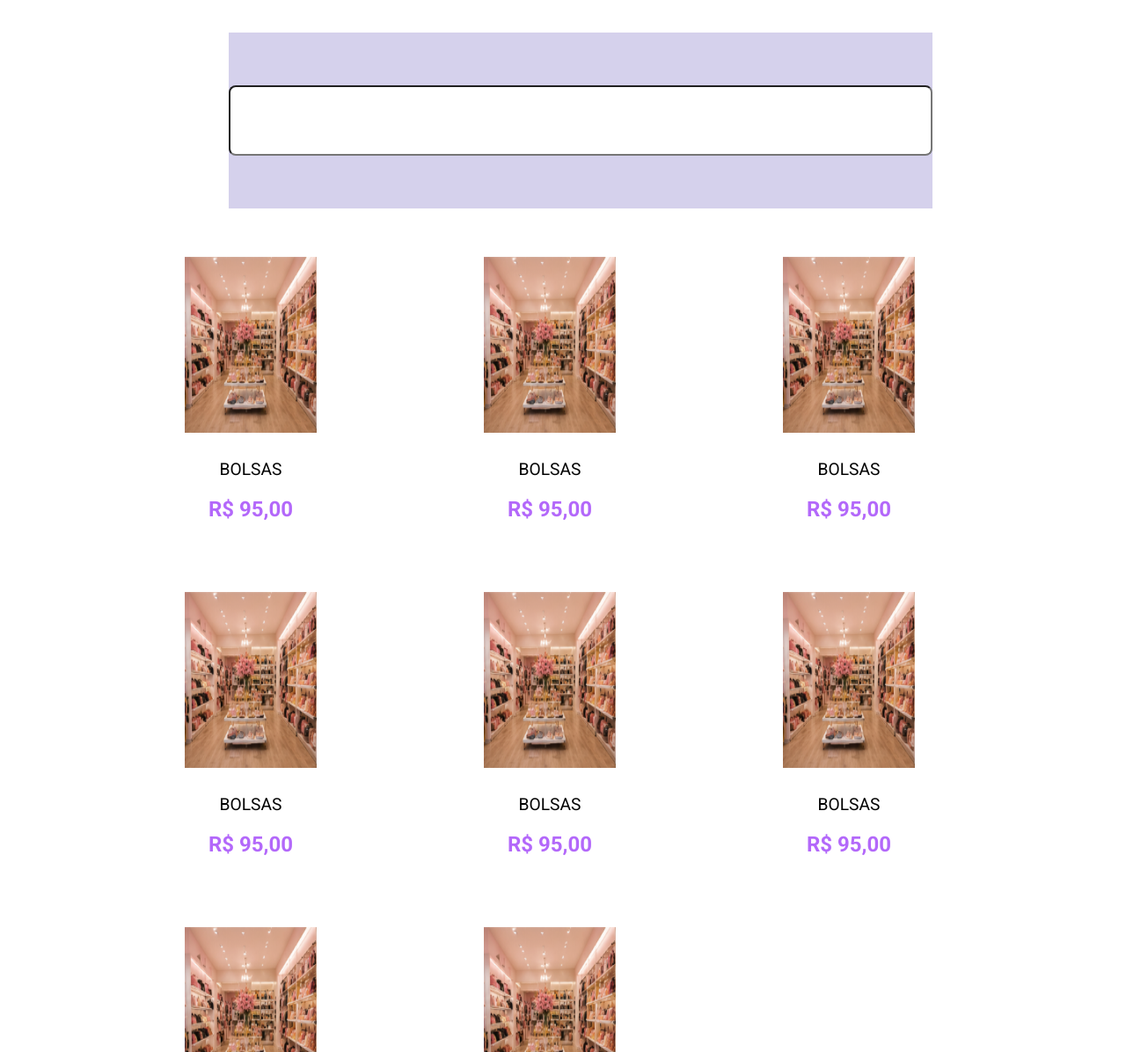
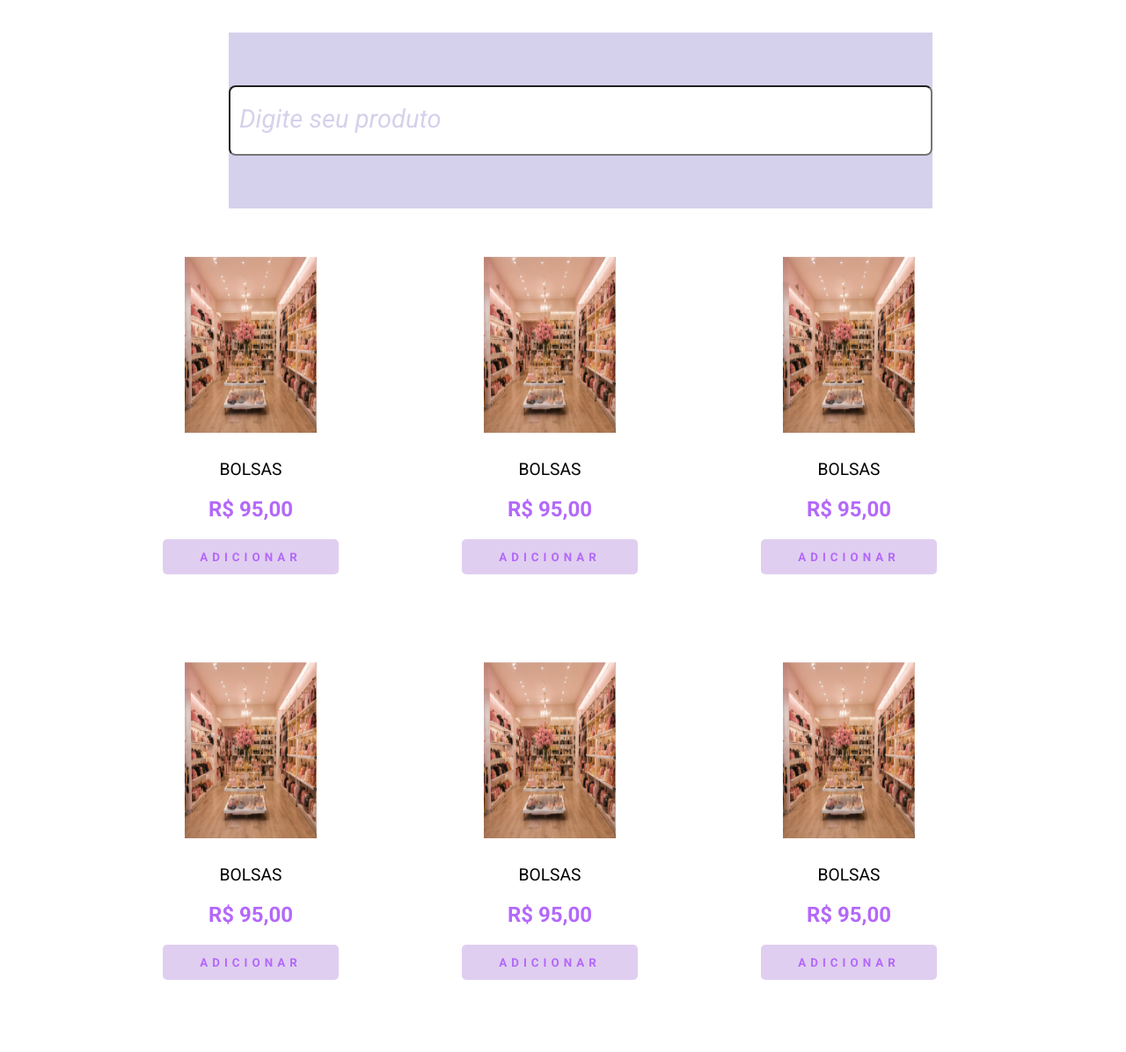
Before and after one commit to giovanavoliveira8-sketch/projeto_minha_loja, a plain HTML site: page index.html in a window 1280 px wide. Shown: the part 83-1279 px from the top of the page at 88% size. Drawn offline with Linux system fonts and the light colour scheme.

Commit message:
Modificado

```diff
--- a/index.html
+++ b/index.html
@@ -25,7 +25,7 @@
     </header>
 
     <section id="pesquisa">
-        <input type="text" name="pesquisa" id="pesquisa" class="input-pesquisa">
+        <input type="text" name="pesquisa" id="pesquisa" class="input-pesquisa" placeholder="Digite seu produto">
     </section>
 
     <section id="cards">
@@ -33,41 +33,49 @@
             <img src="imagens/2.png" alt="Bolsas">
             <p>Bolsas</p>
             <h2>R$ 95,00</h2>
+            <button class="btn-add">Adicionar</button>
         </div>
         <div class="card">
             <img src="imagens/2.png" alt="Bolsas">
             <p>Bolsas</p>
             <h2>R$ 95,00</h2>
+            <button class="btn-add">Adicionar</button>
         </div>
         <div class="card">
             <img src="imagens/2.png" alt="Bolsas">
             <p>Bolsas</p>
             <h2>R$ 95,00</h2>
+            <button class="btn-add">Adicionar</button>
         </div>
         <div class="card">
             <img src="imagens/2.png" alt="Bolsas">
             <p>Bolsas</p>
             <h2>R$ 95,00</h2>
+            <button class="btn-add">Adicionar</button>
         </div>
         <div class="card">
             <img src="imagens/2.png" alt="Bolsas">
             <p>Bolsas</p>
             <h2>R$ 95,00</h2>
+            <button class="btn-add">Adicionar</button>
         </div>
         <div class="card">
             <img src="imagens/2.png" alt="Bolsas">
             <p>Bolsas</p>
             <h2>R$ 95,00</h2>
+            <button class="btn-add">Adicionar</button>
         </div>
         <div class="card">
             <img src="imagens/2.png" alt="Bolsas">
             <p>Bolsas</p>
             <h2>R$ 95,00</h2>
+            <button class="btn-add">Adicionar</button>
         </div>
         <div class="card">
             <img src="imagens/2.png" alt="Bolsas">
             <p>Bolsas</p>
             <h2>R$ 95,00</h2>
+            <button class="btn-add">Adicionar</button>
         </div>
 
     </section>
```
